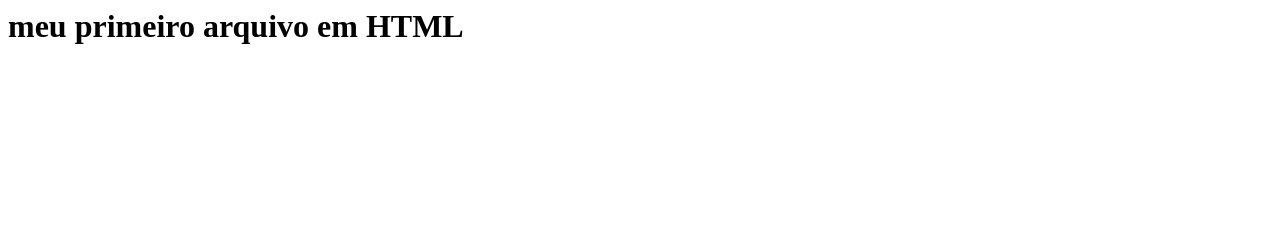
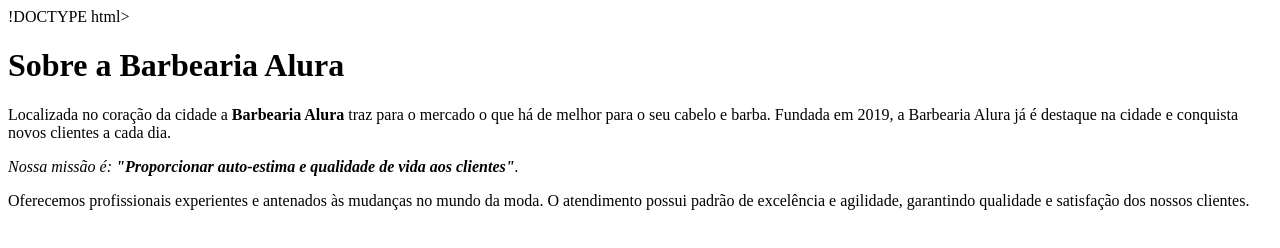
Before and after one commit to leonelarthur/primeirorepositorioleonel, a plain HTML site: page index.html in a window 1280 px wide. Drawn offline with Linux system fonts and the light colour scheme.

Commit message:
arquivo arrumado

```diff
--- a/index.html
+++ b/index.html
@@ -1,3 +1,18 @@
-<html>
-  <h1>meu primeiro arquivo em HTML</h1>
+!DOCTYPE html>
+<html lang="pt-br">
+    <head>
+        <meta charset="UTF-8">
+        <title>Barbearia Alura</title>
+    </head>
+    <body>
+        <h1>Sobre a Barbearia Alura</h1>
+
+        <p>Localizada no coração da cidade a <strong>Barbearia Alura</strong> traz para o mercado o que há de melhor para o seu cabelo e barba.
+        Fundada em 2019, a Barbearia Alura já é destaque na cidade e conquista novos clientes a cada dia.</p>
+
+        <p><em>Nossa missão é: <strong>"Proporcionar auto-estima e qualidade de vida aos clientes"</strong>.</em></p>
+
+        <p>Oferecemos profissionais experientes e antenados às mudanças no mundo da moda.
+        O atendimento possui padrão de excelência e agilidade, garantindo qualidade e satisfação dos nossos clientes.</p>
+    </body>
 </html>
```
